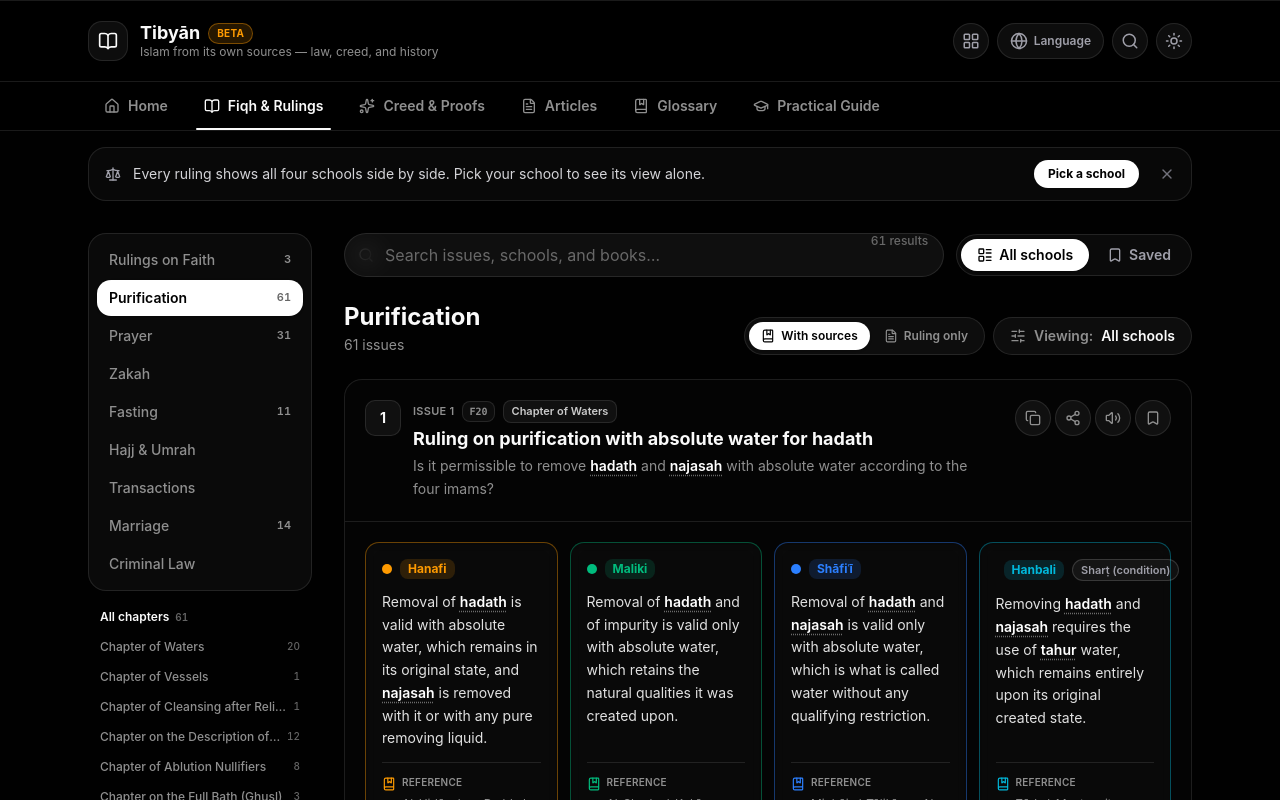
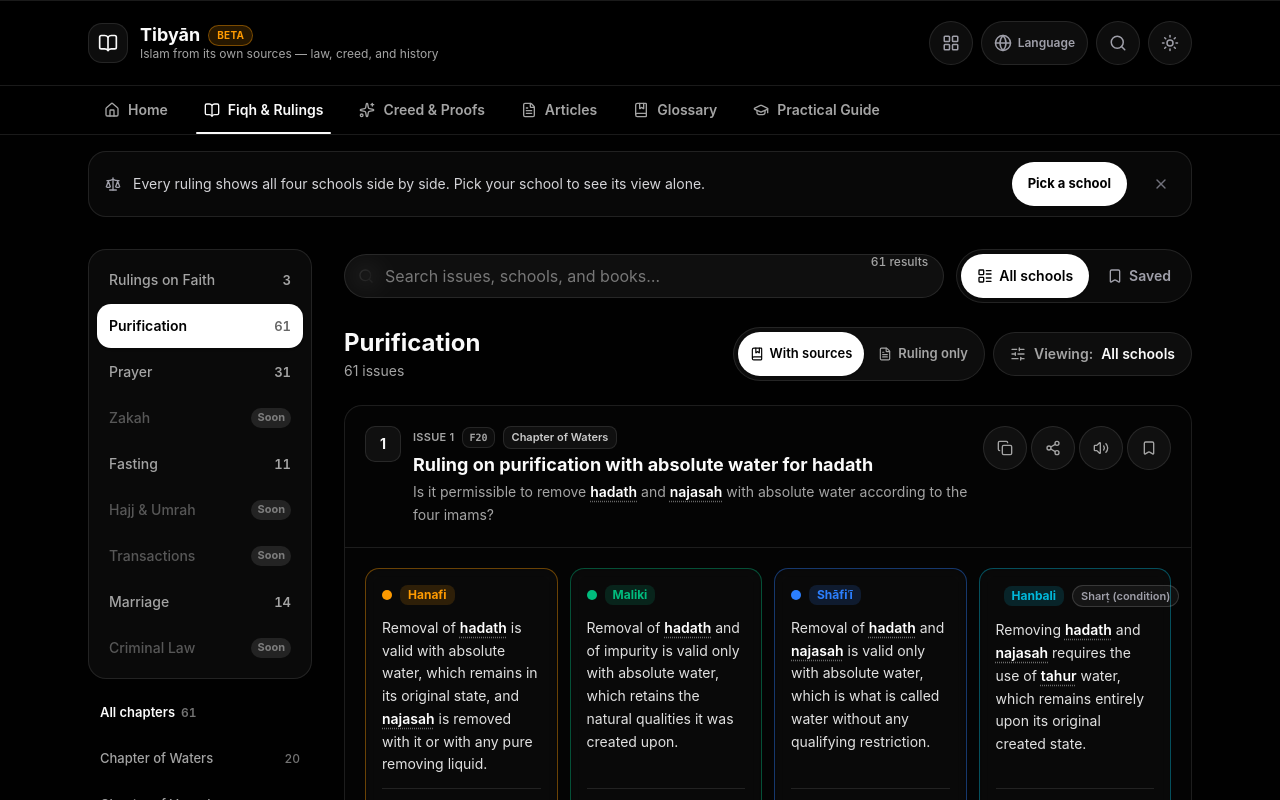
Before and after one commit to AkhBusiness/fiqhpedia, a Next.js app: page /en/fiqh in a window 1280 px wide. Shown: the top 800 px of the page. Built offline with nearby package versions, Linux system fonts and the light colour scheme.

Commit message:
تعديل الواجهة

```diff
--- a/app/globals.css
+++ b/app/globals.css
@@ -103,7 +103,7 @@
   --secondary: oklch(0.2 0 0);
   --secondary-foreground: oklch(0.985 0 0);
   --muted: oklch(0.2 0 0);
-  --muted-foreground: oklch(0.65 0 0);
+  --muted-foreground: oklch(0.72 0 0);
   --accent: oklch(0.22 0 0);
   --accent-foreground: oklch(0.985 0 0);
   --destructive: oklch(0.704 0.191 22.216);
@@ -139,7 +139,7 @@
     --secondary: oklch(0.2 0 0);
     --secondary-foreground: oklch(0.985 0 0);
     --muted: oklch(0.2 0 0);
-    --muted-foreground: oklch(0.65 0 0);
+    --muted-foreground: oklch(0.72 0 0);
     --accent: oklch(0.22 0 0);
     --accent-foreground: oklch(0.985 0 0);
     --destructive: oklch(0.704 0.191 22.216);
--- a/app/layout.tsx
+++ b/app/layout.tsx
@@ -1,4 +1,3 @@
-import { Analytics } from '@vercel/analytics/next'
 import type { Metadata, Viewport } from 'next'
 import './globals.css'
 import { AppStateProvider } from '@/components/app-state'
@@ -30,7 +29,6 @@ export const metadata: Metadata = {
 export const viewport: Viewport = {
   width: 'device-width',
   initialScale: 1,
-  maximumScale: 1,
   colorScheme: 'dark light',
   themeColor: [
     { media: '(prefers-color-scheme: light)', color: '#ffffff' },
@@ -47,7 +45,6 @@ export default function RootLayout({
     <html lang="ar" dir="rtl" className="dark bg-background">
       <body className="antialiased">
         <AppStateProvider>{children}</AppStateProvider>
-        {process.env.NODE_ENV === 'production' && <Analytics />}
       </body>
     </html>
   )
--- a/components/app-shell.tsx
+++ b/components/app-shell.tsx
@@ -356,7 +356,7 @@ export function AppShell({ lang, section }: AppShellProps) {
                   type="button"
                   onClick={() => setSchoolModalOpen(true)}
                   aria-haspopup="dialog"
-                  className="flex items-center gap-2 rounded-full border border-white/10 bg-white/5 px-4 py-2 text-sm font-semibold text-foreground backdrop-blur-md transition-all duration-200 hover:border-white/25 hover:bg-white/10"
+                  className="flex items-center gap-2 rounded-full border border-white/10 bg-white/5 min-h-11 px-4 text-sm font-semibold text-foreground backdrop-blur-md transition-all duration-200 hover:border-white/25 hover:bg-white/10"
                 >
                   <SlidersHorizontal className="size-4 text-muted-foreground" aria-hidden="true" />
                   <span className="text-muted-foreground">{ui.filtering[lang]}:</span>
@@ -375,7 +375,7 @@ export function AppShell({ lang, section }: AppShellProps) {
                     key={h.key}
                     type="button"
                     onClick={() => go(h.go)}
-                    className="flex items-center gap-1.5 rounded-full border border-white/10 bg-white/5 px-3 py-1.5 text-xs font-semibold text-foreground transition-colors hover:border-white/25 hover:bg-white/10"
+                    className="flex items-center gap-1.5 rounded-full border border-white/10 bg-white/5 min-h-11 px-3.5 text-[13px] font-semibold text-foreground transition-colors hover:border-white/25 hover:bg-white/10"
                   >
                     {h.label}
                     <span className="tabular-nums text-muted-foreground">{h.count}</span>
@@ -509,14 +509,14 @@ function SchoolHint({
   onDismiss: () => void
 }) {
   return (
-    <div className="mx-auto max-w-6xl px-4 pt-4 sm:px-6">
+    <section aria-label={ui.schoolHintAction[lang]} className="mx-auto max-w-6xl px-4 pt-4 sm:px-6">
       <div className="flex items-center gap-3 rounded-2xl border border-white/10 bg-white/[0.03] py-2.5 ps-4 pe-2">
         <Scale className="size-4 shrink-0 text-zinc-400" aria-hidden="true" />
         <p className="min-w-0 flex-1 text-sm leading-snug text-zinc-300">{ui.schoolHintText[lang]}</p>
         <button
           type="button"
           onClick={onPick}
-          className="shrink-0 rounded-full bg-primary px-3.5 py-1.5 text-xs font-bold text-primary-foreground transition-opacity hover:opacity-90"
+          className="min-h-11 shrink-0 rounded-full bg-primary px-4 text-[13px] font-bold text-primary-foreground transition-opacity hover:opacity-90"
         >
           {ui.schoolHintAction[lang]}
         </button>
@@ -525,11 +525,11 @@ function SchoolHint({
           onClick={onDismiss}
           aria-label={ui.close[lang]}
           title={ui.close[lang]}
-          className="flex size-8 shrink-0 items-center justify-center rounded-full text-zinc-500 transition-colors hover:bg-white/5 hover:text-foreground"
+          className="flex size-11 shrink-0 items-center justify-center rounded-full text-zinc-500 transition-colors hover:bg-white/5 hover:text-foreground"
         >
           <X className="size-4" aria-hidden="true" />
         </button>
       </div>
-    </div>
+    </section>
   )
 }
--- a/components/category-tabs.tsx
+++ b/components/category-tabs.tsx
@@ -1,6 +1,6 @@
 "use client"
 
-import { type Category, categories, chaptersOf, type Lang } from "@/lib/fiqh-data"
+import { type Category, categories, chaptersOf, type Lang, ui } from "@/lib/fiqh-data"
 
 /** «كل الأبواب» — نصّ واجهة قصير، أبقيه هنا لا في fiqhData حتى لا يتضخّم. */
 const ALL_CHAPTERS: Record<string, string> = {
@@ -46,24 +46,37 @@ export function CategoryTabs({
               const count = counts[cat.id] ?? 0
               return (
                 <li key={cat.id} className="shrink-0 lg:w-full">
+                  {/* A book with nothing in it is still listed — the reader
+                      should see the plan — but it does not open. A tab that
+                      leads to an empty page reads as a broken site, not as
+                      work in progress; "soon" says which it is. */}
                   <button
                     type="button"
-                    onClick={() => onSelect(cat.id)}
+                    onClick={count > 0 ? () => onSelect(cat.id) : undefined}
+                    disabled={count === 0}
+                    aria-disabled={count === 0 || undefined}
+                    title={count === 0 ? ui.comingSoon[lang] : undefined}
                     aria-current={active ? "page" : undefined}
-                    className={`flex items-center gap-1.5 rounded-full px-4 py-1.5 text-sm whitespace-nowrap transition-all duration-300 lg:w-full lg:justify-between lg:rounded-xl lg:px-3 lg:py-2 ${
+                    className={`flex min-h-11 items-center gap-1.5 rounded-full px-4 text-sm whitespace-nowrap transition-all duration-300 lg:w-full lg:justify-between lg:rounded-xl lg:px-3 ${
                       active
                         ? "bg-primary font-semibold text-primary-foreground shadow-sm"
-                        : "font-medium text-muted-foreground hover:text-foreground"
+                        : count === 0
+                          ? "cursor-default font-medium text-muted-foreground/50"
+                          : "font-medium text-muted-foreground hover:text-foreground"
                     }`}
                   >
                     <span>{cat.name[lang]}</span>
-                    {count > 0 && (
+                    {count > 0 ? (
                       <span
-                        className={`text-[11px] font-semibold tabular-nums ${
+                        className={`text-[13px] font-semibold tabular-nums ${
                           active ? "text-primary-foreground/60" : "text-muted-foreground"
                         }`}
                       >
                         {count}
+                      </span>
+                    ) : (
+                      <span className="rounded-full bg-white/10 px-1.5 py-0.5 text-[11px] font-bold text-muted-foreground/70">
+                        {ui.comingSoon[lang]}
                       </span>
                     )}
                   </button>
@@ -81,14 +94,14 @@ export function CategoryTabs({
                   type="button"
                   onClick={() => onSelectChapter("")}
                   aria-current={activeChapter === "" ? "true" : undefined}
-                  className={`rounded-full px-3 py-1 text-xs whitespace-nowrap transition-colors lg:w-full lg:rounded-lg lg:px-3 lg:py-1.5 lg:text-start ${
+                  className={`min-h-11 rounded-full px-3 text-[13px] whitespace-nowrap transition-colors lg:w-full lg:rounded-lg lg:px-3 lg:text-start ${
                     activeChapter === ""
                       ? "font-semibold text-foreground"
                       : "font-medium text-muted-foreground hover:text-foreground"
                   }`}
                 >
                   {ALL_CHAPTERS[lang]}
-                  <span className="ms-1.5 text-[10px] tabular-nums text-muted-foreground/70">
+                  <span className="ms-1.5 text-[12px] tabular-nums text-muted-foreground/70">
                     {chapters.reduce((n, c) => n + c.count, 0)}
                   </span>
                 </button>
@@ -101,14 +114,14 @@ export function CategoryTabs({
                       type="button"
                       onClick={() => onSelectChapter(on ? "" : ch.key)}
                       aria-current={on ? "true" : undefined}
-                      className={`flex items-center gap-1.5 rounded-full px-3 py-1 text-xs whitespace-nowrap transition-colors lg:w-full lg:justify-between lg:rounded-lg lg:px-3 lg:py-1.5 ${
+                      className={`flex min-h-11 items-center gap-1.5 rounded-full px-3 text-[13px] whitespace-nowrap transition-colors lg:w-full lg:justify-between lg:rounded-lg lg:px-3 ${
                         on
                           ? "bg-primary font-semibold text-primary-foreground"
                           : "font-medium text-muted-foreground hover:text-foreground"
                       }`}
                     >
                       <span className="lg:truncate">{ch.name[lang]}</span>
-                      <span className="text-[10px] tabular-nums text-muted-foreground/70">{ch.count}</span>
+                      <span className="text-[12px] tabular-nums text-muted-foreground/70">{ch.count}</span>
                     </button>
                   </li>
                 )
--- a/components/filter-bar.tsx
+++ b/components/filter-bar.tsx
@@ -67,12 +67,12 @@ export function FilterBar({
             onClick={() => onQueryChange("")}
             aria-label={ui.clearSearch[lang]}
             title={ui.clearSearch[lang]}
-            className="absolute inset-y-0 end-2.5 my-auto flex size-7 items-center justify-center rounded-full text-muted-foreground transition-colors hover:bg-white/10 hover:text-foreground"
+            className="absolute inset-y-0 end-1 my-auto flex size-11 items-center justify-center rounded-full text-muted-foreground transition-colors hover:bg-white/10 hover:text-foreground"
           >
             <X className="size-4" aria-hidden="true" />
           </button>
         ) : (
-          <span className="pointer-events-none absolute inset-y-0 end-4 my-auto text-xs font-medium tabular-nums text-muted-foreground/70">
+          <span className="pointer-events-none absolute inset-y-0 end-4 my-auto text-xs font-medium tabular-nums text-muted-foreground">
             {resultCount} {ui.searchResults[lang]}
           </span>
         )}
@@ -88,7 +88,7 @@ export function FilterBar({
           type="button"
           onClick={() => onScopeChange("all")}
           aria-pressed={scope === "all"}
-          className={`flex items-center gap-1.5 rounded-full px-4 py-1.5 text-sm font-semibold transition-all duration-200 ${
+          className={`flex items-center gap-1.5 rounded-full min-h-11 px-4 text-sm font-semibold transition-all duration-200 ${
             scope === "all" ? "bg-primary text-primary-foreground shadow-sm" : "text-zinc-400 hover:text-white"
           }`}
         >
@@ -99,7 +99,7 @@ export function FilterBar({
           type="button"
           onClick={() => onScopeChange("saved")}
           aria-pressed={scope === "saved"}
-          className={`flex items-center gap-1.5 rounded-full px-4 py-1.5 text-sm font-semibold transition-all duration-200 ${
+          className={`flex items-center gap-1.5 rounded-full min-h-11 px-4 text-sm font-semibold transition-all duration-200 ${
             scope === "saved" ? "bg-primary text-primary-foreground shadow-sm" : "text-zinc-400 hover:text-white"
           }`}
         >
@@ -136,7 +136,7 @@ export function FilterBar({
               type="button"
               onClick={() => onSearchScopeChange(sc.key)}
               aria-pressed={searchScope === sc.key}
-              className={`max-w-[14rem] truncate rounded-full px-3.5 py-1 text-xs font-semibold transition-all duration-200 ${
+              className={`max-w-[14rem] truncate rounded-full min-h-11 px-3.5 text-[13px] font-semibold transition-all duration-200 ${
                 searchScope === sc.key
                   ? "bg-primary text-primary-foreground shadow-sm"
                   : "text-zinc-400 hover:text-white"
--- a/components/issue-card.tsx
+++ b/components/issue-card.tsx
@@ -121,7 +121,7 @@ export function IssueCard({
         : "grid-cols-1 sm:grid-cols-2 lg:grid-cols-4"
 
   const actionBtn =
-    "flex size-9 items-center justify-center rounded-full border border-white/10 bg-white/5 text-muted-foreground transition-all duration-200 hover:border-white/25 hover:text-foreground"
+    "flex size-11 items-center justify-center rounded-full border border-white/10 bg-white/5 text-muted-foreground transition-all duration-200 hover:border-white/25 hover:text-foreground"
 
   return (
     <article
@@ -230,7 +230,7 @@ export function IssueCard({
             aria-pressed={bookmarked}
             aria-label={bookmarked ? ui.bookmarked[lang] : ui.bookmark[lang]}
             title={bookmarked ? ui.bookmarked[lang] : ui.bookmark[lang]}
-            className={`flex size-9 items-center justify-center rounded-full border transition-all duration-200 ${
+            className={`flex size-11 items-center justify-center rounded-full border transition-all duration-200 ${
               bookmarked
                 ? "border-amber-500/40 bg-amber-500/15 text-amber-400"
                 : "border-white/10 bg-white/5 text-muted-foreground hover:border-white/25 hover:text-foreground"
@@ -353,7 +353,7 @@ function ReportLink({ issue, lang }: { issue: Issue; lang: Lang }) {
         href={href}
         target="_blank"
         rel="noopener noreferrer"
-        className="inline-flex items-center gap-1.5 rounded-lg px-2 py-1 text-xs text-zinc-500 transition-colors hover:bg-white/5 hover:text-foreground"
+        className="inline-flex items-center gap-1.5 min-h-11 rounded-lg px-2.5 text-[13px] text-zinc-500 transition-colors hover:bg-white/5 hover:text-foreground"
       >
         <MessageSquareWarning className="size-3.5" aria-hidden="true" />
         {ui.reportError[lang]}
--- a/components/view-mode-toggle.tsx
+++ b/components/view-mode-toggle.tsx
@@ -49,7 +49,7 @@ export function ViewModeToggle({ lang, value, onChange }: ViewModeToggleProps) {
             onClick={() => onChange(o.key)}
             aria-pressed={active}
             title={o.hint}
-            className={`flex items-center gap-1.5 rounded-full px-3 py-1.5 text-xs font-semibold transition-all duration-200 ${
+            className={`flex items-center gap-1.5 rounded-full min-h-11 min-w-11 px-3 text-[13px] font-semibold transition-all duration-200 ${
               active ? "bg-primary text-primary-foreground shadow-sm" : "text-muted-foreground hover:text-foreground"
             }`}
           >
```
Also changed, not shown: components/site-header.tsx (+4 -4 lines).
